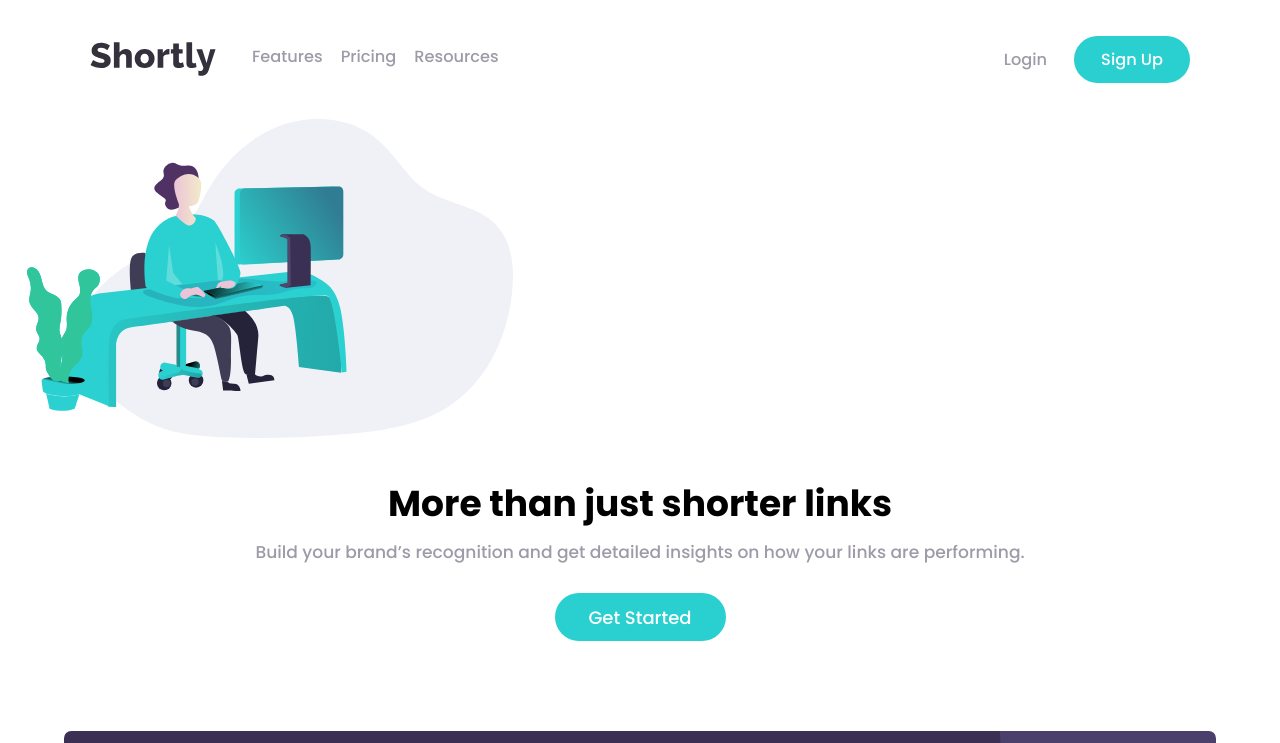
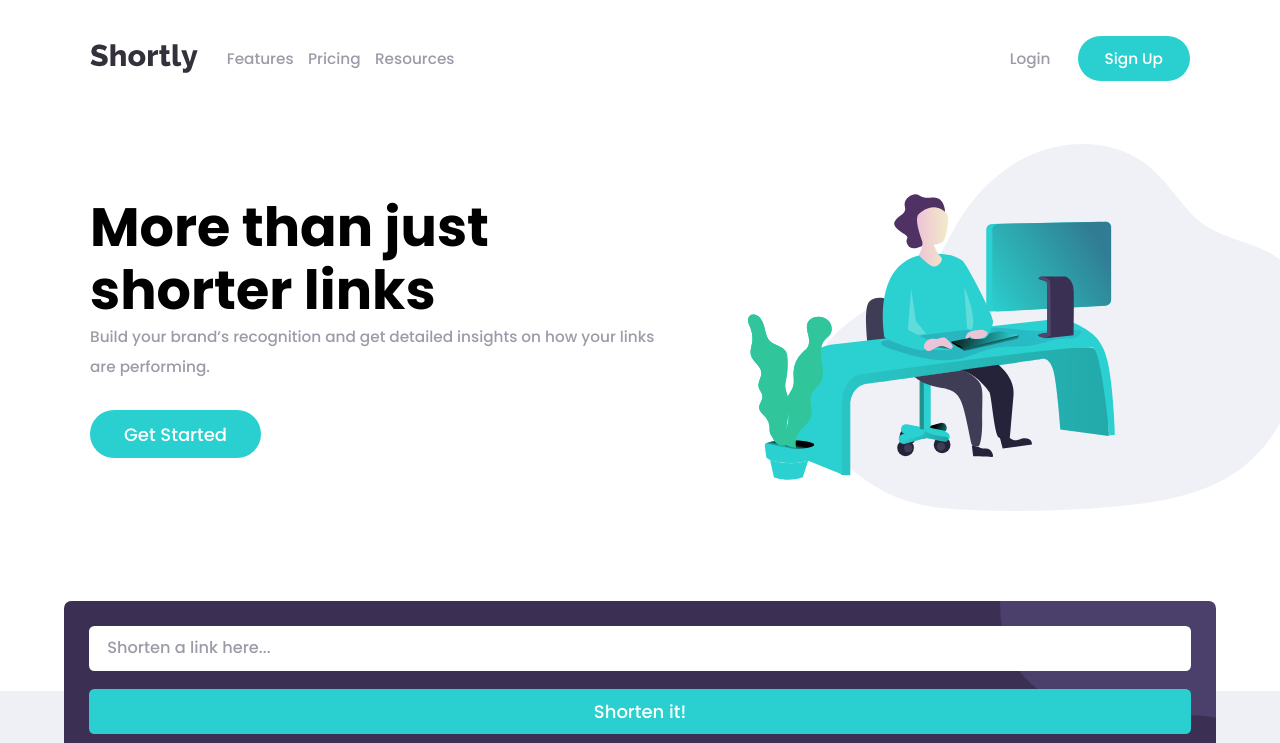
Before and after one commit to 0-BSCode/url-shortening-api, a React (Create React App) app in the folder frontend/: page / in a window 1280 px wide. Shown: the top 743 px of the page. Built offline with nearby package versions, Linux system fonts and the light colour scheme.

Commit message:
Desktop design for hero and navbar

```diff
--- a/frontend/src/components/Hero/Hero.module.css
+++ b/frontend/src/components/Hero/Hero.module.css
@@ -32,3 +32,45 @@
     height: 2.7rem;
     border-radius: 2rem;
 }
+
+@media screen and (min-width: 1024px) {
+    .hero {
+        display: grid;
+        grid-template-columns: 1fr 1fr;
+        align-items: center;
+    }
+
+    .hero__content,
+    .hero__img {
+        padding-top: 1.5rem;
+        padding-bottom: 10rem;
+        grid-row: 1;
+    }
+
+    .hero__content {
+        padding-left: 5rem;
+        padding-right: 0;
+        text-align: left;
+        grid-column: 1;
+        width: 105%;
+    }
+
+    .hero__title {
+        font-size: 3rem;
+        line-height: 3.5rem;
+    }
+
+    .hero__subtitle {
+        font-size: 0.85rem;
+        line-height: 1.7rem;
+        margin-top: 0;
+    }
+
+    .hero__img {
+        position: relative;
+        left: 6rem;
+        width: 31rem;
+        object-fit: contain;
+        grid-column: 2;
+    }
+}
--- a/frontend/src/components/Navbar/Desktop/Navbar.module.css
+++ b/frontend/src/components/Navbar/Desktop/Navbar.module.css
@@ -6,7 +6,7 @@
 }
 
 .nav__logo {
-    width: 7rem;
+    width: 6rem;
 }
 
 .nav__linksContainer {
@@ -15,18 +15,22 @@
 
 .nav__links,
 .nav__linkItem {
-    margin-left: 1rem;
+    margin-left: 0.8rem;
 }
 
 .nav__links {
     list-style-type: none;
 }
 
+.nav__linkItem,
+.nav__btn {
+    font-size: 0.85rem;
+}
+
 .nav__linkItem {
     display: inline-block;
     color: var(--gray-violet);
     transition: all 0.2s;
-    font-size: 0.9rem;
 }
 
 .nav__link:hover {
@@ -37,5 +41,4 @@
     margin-left: 1.5rem;
     border-radius: 5rem;
     padding: 0.6rem 1.5rem;
-    font-size: 0.9rem;
 }
```
